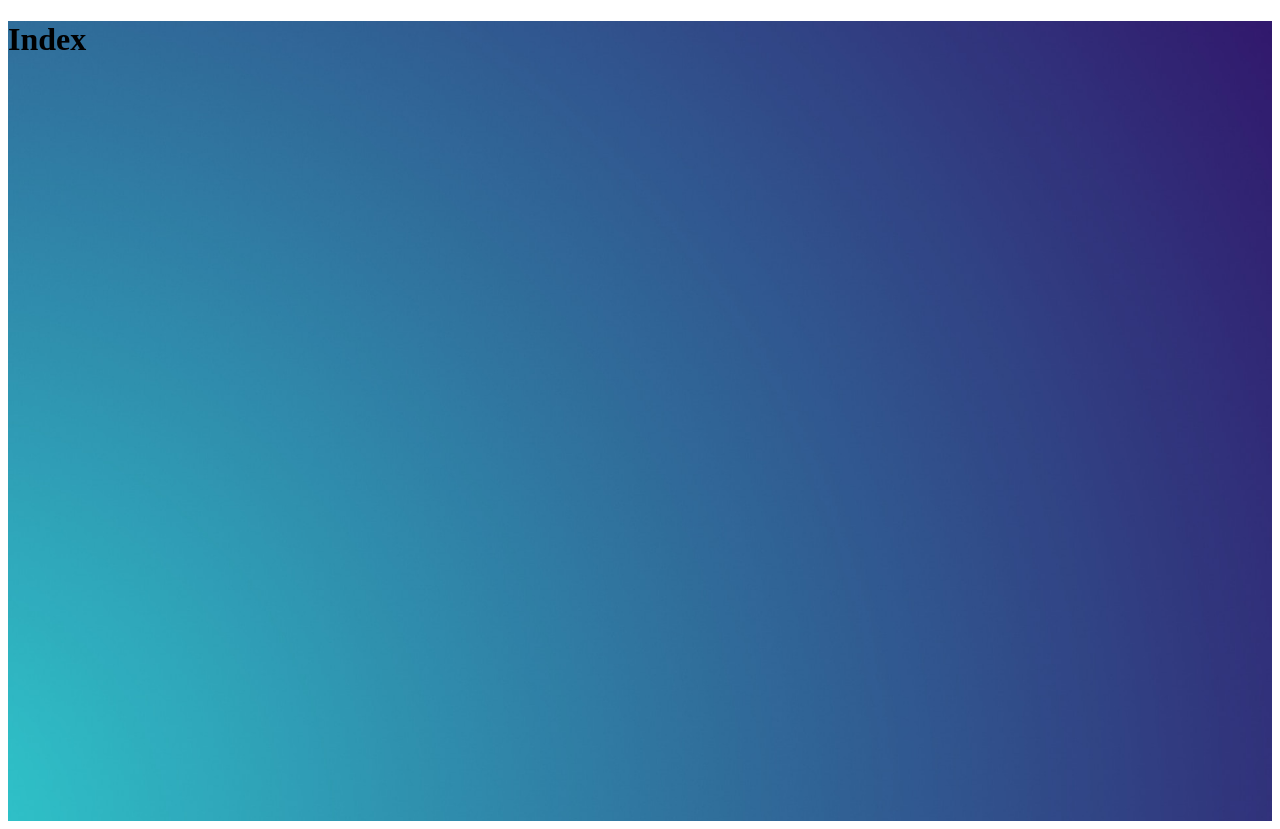
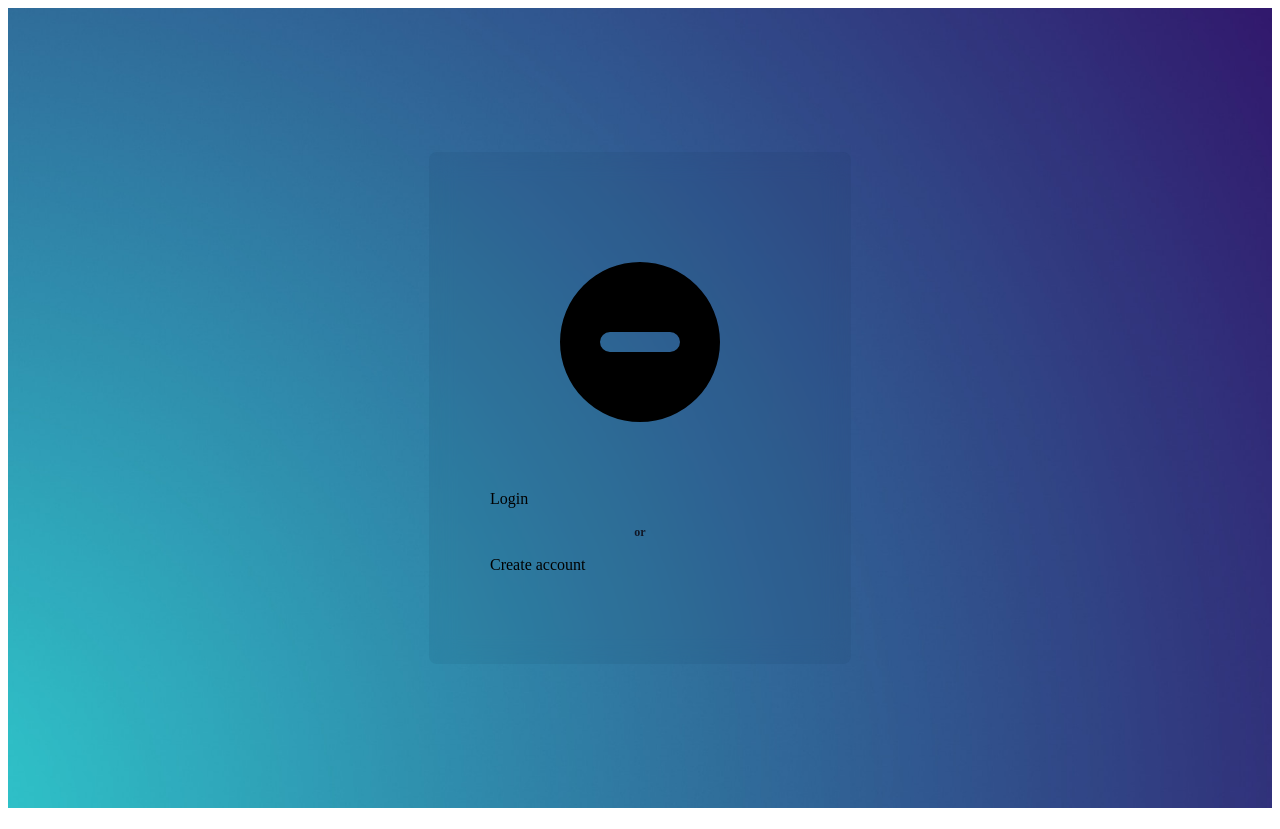
Before and after one commit to CodeurCopieur/nuxt3-unocss-minimal-create-a-login-view, a Nuxt app: page / in a window 1280 px wide. Built offline with nearby package versions, Linux system fonts and the light colour scheme.

Commit message:
use the card component

```diff
--- a/pages/index.vue
+++ b/pages/index.vue
@@ -3,7 +3,20 @@
 </script>
 <template>
   <NuxtLayout name="default">
-    <h1>Index</h1>
+    <div class="h-screen w-full flex items-center justify-center">
+      <div class="w-full md:w-1/2 lg:w-1/3">
+        <Card>
+          <div class="flex flex-col gap-4">
+            <svg width="300" height="200" fill="currentColor" viewBox="0 0 20 20" xmlns="http://www.w3.org/2000/svg">
+              <path fill-rule="evenodd" d="M10 18a8 8 0 100-16 8 8 0 000 16zM7 9a1 1 0 000 2h6a1 1 0 100-2H7z" clip-rule="evenodd"></path>
+            </svg>
+            <nuxt-link class="button mt-8" to="">Login</nuxt-link>
+            <span class="font-semibold mx-auto text-xs text-gray-900 inline-bold inline-block">or</span>
+            <nuxt-link class="button-secondary" to="">Create account</nuxt-link>
+          </div>
+        </Card>
+      </div>
+    </div>
   </NuxtLayout>
 </template>
 
```
